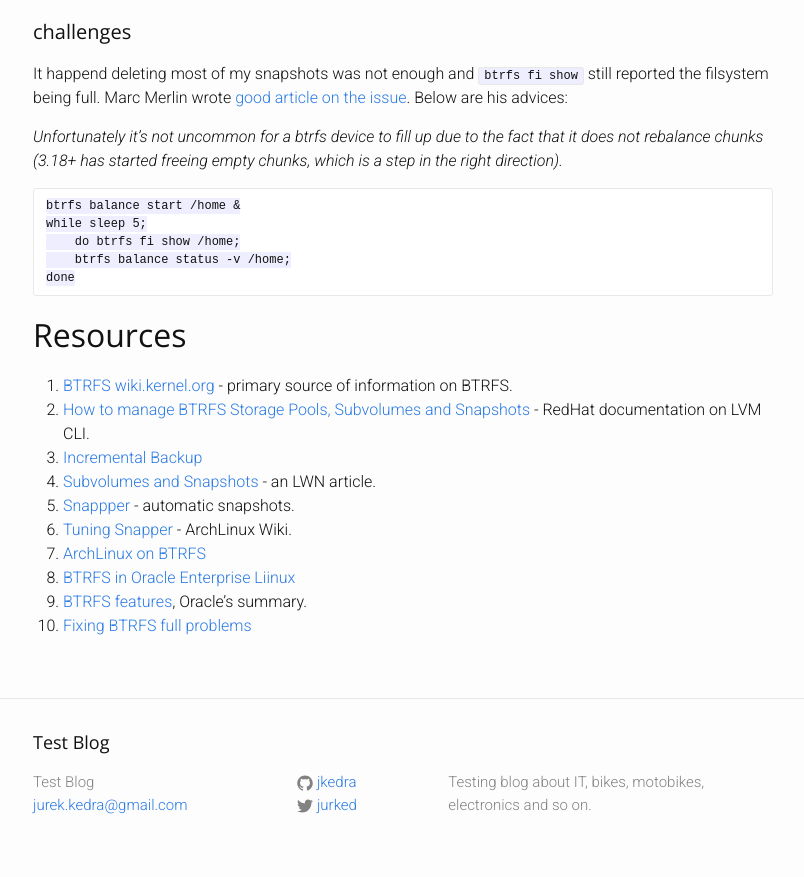
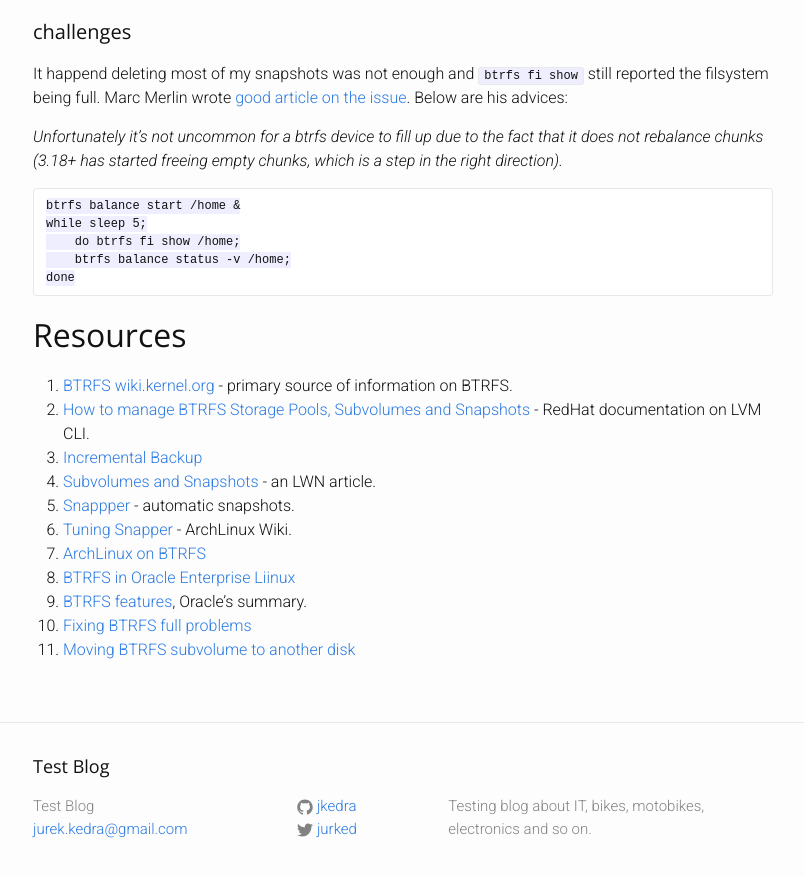
Before and after one commit to jkedra/jkedra.github.io, a Jekyll site: the page built from _posts/2016/2016-09-07-btrfs.md, in a window 1280 px wide and 900 px high, scrolled down 5406 px. Shown: the top 877 px of the window, without its empty margins (237-1041 px from the left). Built offline with Jekyll 4.4.1, drawn with Linux system fonts in a browser that asks for light colours; comment, search, counter and statistics services are not loaded.

Commit message:
moving btrfs link

```diff
--- a/_posts/2016/2016-09-07-btrfs.md
+++ b/_posts/2016/2016-09-07-btrfs.md
@@ -313,6 +313,7 @@ which is a step in the right direction)._
 8. [BTRFS in Oracle Enterprise Liinux][oel6]
 9. [BTRFS features][ora1], Oracle's summary.
 10. [Fixing BTRFS full problems][fixing-full-problems]
+11. [Moving BTRFS subvolume to another disk][mov-subv]
 
 
 [course1]: http://www.linux.com/learn/tutorials/767332-howto-manage-btrfs-storage-pools-subvolumes-and-snapshots-on-linux-part-1
```
Also changed, not shown: other parts of _posts/2016/2016-09-07-btrfs.md (+1 -0 lines).
